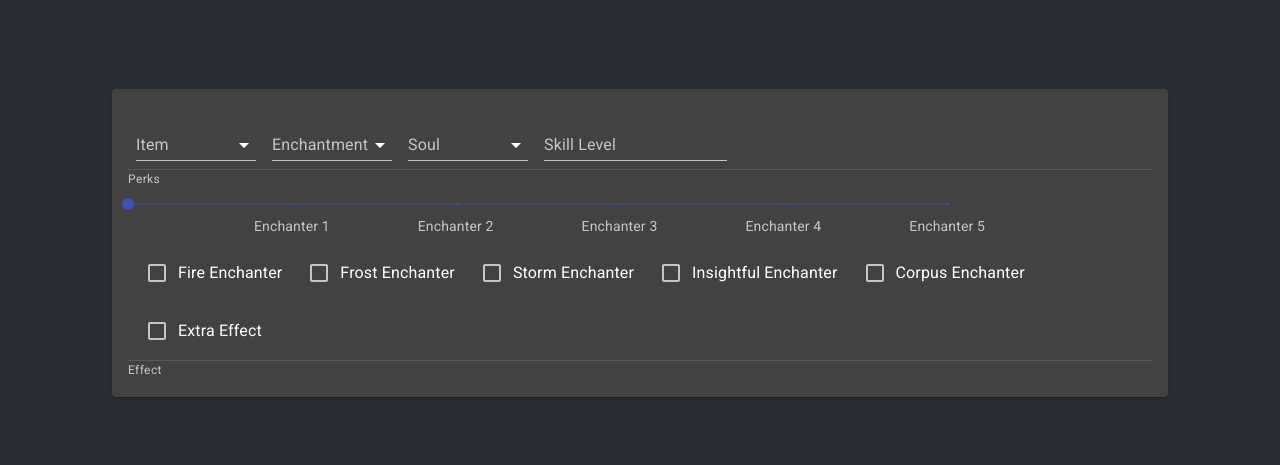
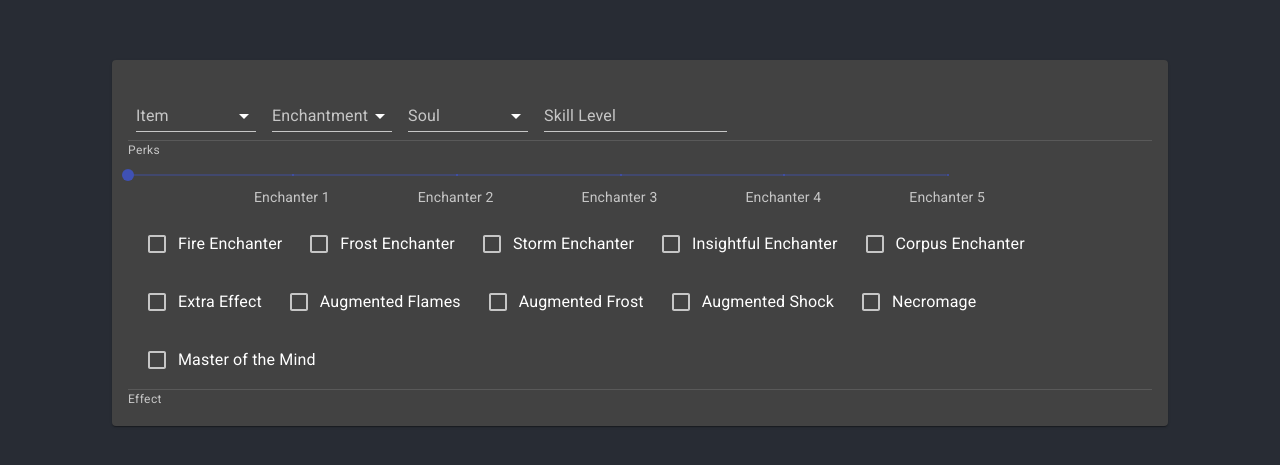
Before and after one commit to thirionlogan/skyrim-enchanting-calculator, a React (Create React App) app: page / in a window 1280 px wide. Shown: the part 157-622 px from the top of the page. Built offline with nearby package versions, Linux system fonts and the light colour scheme.

Commit message:
add perks from other trees

```diff
--- a/src/App.jsx
+++ b/src/App.jsx
@@ -43,6 +43,13 @@ const useStyles = makeStyles((theme) => ({
 }));
 
 function App() {
+  const otherTreePerks = [
+    { name: "Augmented Flames", selected: false }, // 1/2
+    { name: "Augmented Frost", selected: false }, // 1/2
+    { name: "Augmented Shock", selected: false }, // 1/2
+    { name: "Necromage", selected: false },
+    { name: "Master of the Mind", selected: false },
+  ];
   const enchantmentPerks = [
     { name: "Fire Enchanter", selected: false },
     { name: "Frost Enchanter", selected: false },
@@ -50,14 +57,8 @@ function App() {
     { name: "Insightful Enchanter", selected: false },
     { name: "Corpus Enchanter", selected: false },
     { name: "Extra Effect", selected: false },
+    ...otherTreePerks,
   ];
-  /*TODO: Add these Perks from other trees:
-    Augmented Flames 1/2
-    Aumented Frost 1/2
-    Augmented Shock 1/2
-    Master of the mind
-    Necromage
-  */
 
   const classes = useStyles();
   const [state, setState] = useState({
```
